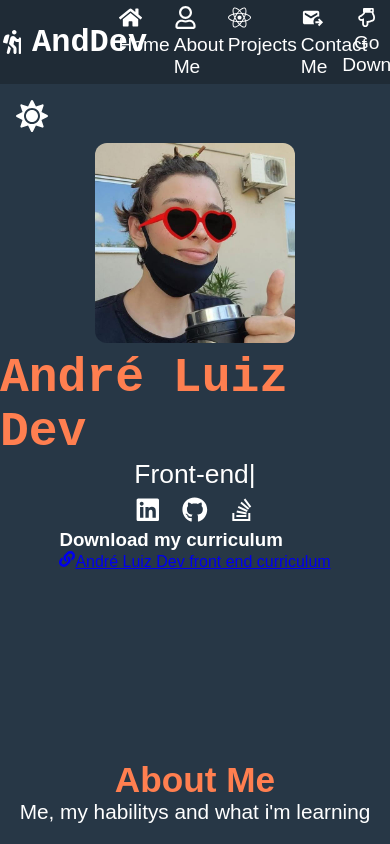
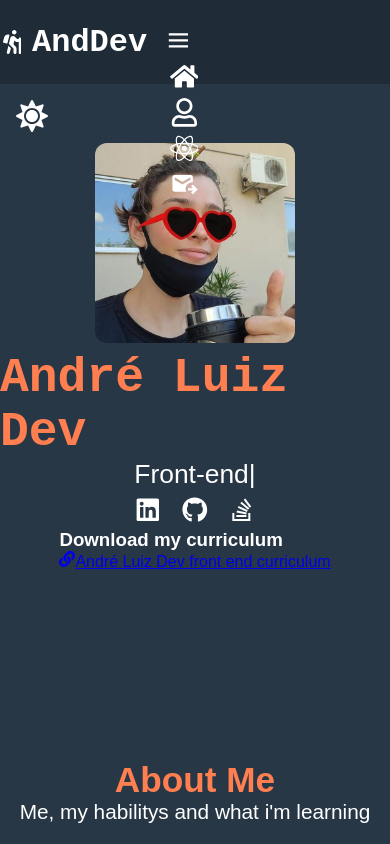
Before and after one commit to AndDev741/My-Portfolio, a React (Create React App) app: page / in a window 390 px wide. Shown: the top 844 px of the page. Built offline with nearby package versions, Linux system fonts and the light colour scheme.

Commit message:
Update Navbar.module.css

```diff
--- a/src/Layout/Navbar.module.css
+++ b/src/Layout/Navbar.module.css
@@ -1,3 +1,5 @@
+@media screen and (min-width: 900px) {
+
 .navbarContainer{
     display: flex;
     flex-direction: row;
@@ -145,3 +147,114 @@
 .toFooter2:hover{
     color: #FF7F50;
 }
+}
+
+/* Small screens */
+
+@media screen and (max-width: 900px){
+
+.navbarContainer{
+    display: flex;
+    align-items: center;
+    width: 100vw;
+    height: 10vh;
+    background-color: #1f2b36;
+    color: white;
+    transition: transform 0.3s ease;
+}
+
+.menuIcon{
+    position: absolute;
+    font-size: 1.8em;
+    left: 2%;
+    margin-top: 0%;
+    cursor: pointer;
+    animation: rotateIcon 1s ease-in-out;
+}
+
+.IconMenu{
+    color: white;
+    max-width: 3em;
+    max-height: 1em;
+    overflow: visible;
+    position: absolute;
+    left: 40vw;
+    top: -6.9vh;
+
+}
+
+.responsiveIcons{
+    position: relative;
+    display: flex;
+    flex-direction: row;
+    margin-top: -40%;
+    margin-left: 40%;
+
+}
+
+.Active {
+
+    max-width: 0.9em;
+    max-height: 1em;
+    overflow: hidden;
+}
+
+.navbarContainer h1{
+    font-family: 'Source Code Pro', monospace;
+    cursor: pointer;
+}
+
+.navbarContainer h1:hover {
+    color:#FF7F50;
+}
+
+.item {
+    cursor: pointer;
+    list-style: none;
+    text-decoration: none;
+    margin-left: 20%;
+}
+
+.item:hover {
+    color: #FF7F50;
+}
+
+.Profiles{
+    display: flex;
+    align-items: center;
+}
+
+.Profiles a{
+    text-decoration: none;
+    color: inherit;
+}
+
+.Profiles svg {
+    font-size: 1.5em;
+    margin-right: 8px;
+}
+
+.Routes a{
+    text-decoration: none;
+    color: inherit;
+}
+
+.Components{
+  display: none;
+}
+
+.Components svg{
+    font-size: 1.2em;
+}
+
+.Components li {
+    list-style: none;
+    margin-right: 2%;
+}
+
+.toFooter2{
+    display: none;
+}
+
+
+}
```
